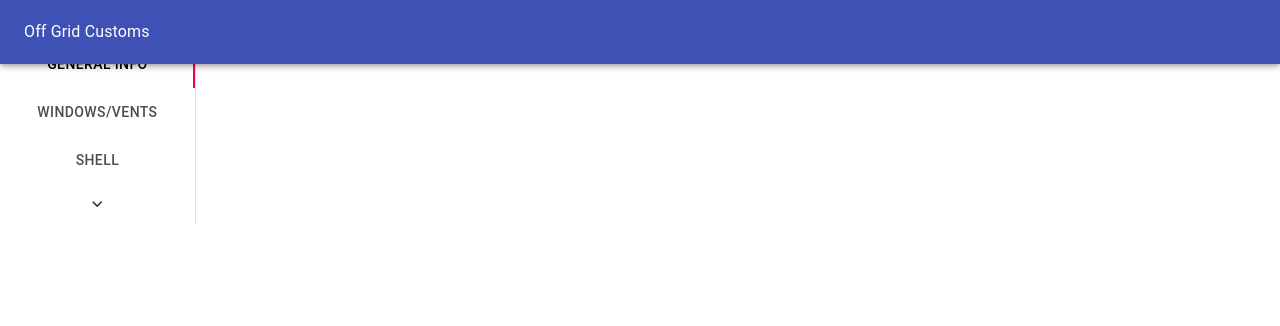
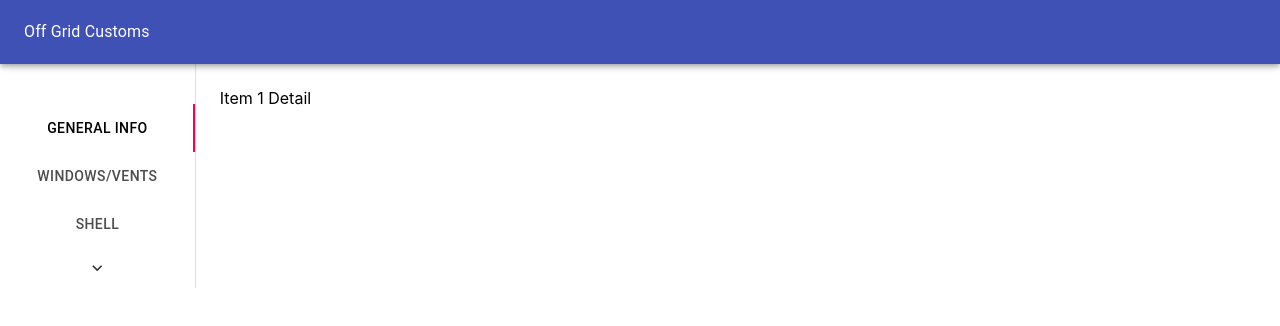
Before and after one commit to Wisara8/vapp-2, a React (Create React App) app in the folder vapp/: page / in a window 1280 px wide. Shown: the top 326 px of the page. Built offline with nearby package versions, Linux system fonts and the light colour scheme.

Commit message:
tabs displaying

```diff
--- a/vapp/src/App.js
+++ b/vapp/src/App.js
@@ -12,17 +12,17 @@ function App() {
     setValue(value);
   };
   return (
-    <div className={classes.root}>
-      <AppBar position="absolute">
+    <div >
+      <AppBar position="fixed">
         <Toolbar>
           <Typography>
             Off Grid Customs
           </Typography>
         </Toolbar>
       </AppBar>
-      {/* <Toolbar /> */}
+      <Toolbar />
       {/* <div className={classes.down} /> */}
-
+      <div className={classes.root}>
         <Tabs
           value={value}
           onChange={handleTabs}
@@ -44,7 +44,7 @@ function App() {
         <TabPanel value={value} index={0}>Item 1 Detail</TabPanel>
         <TabPanel value={value} index={1}>Item 2 Detail</TabPanel>
         <TabPanel value={value} index={2}>Item 3 Detail</TabPanel>
-
+      </div>
     </div>
   );
 }
```
Lines whose indentation alone changed are shown as unchanged.
